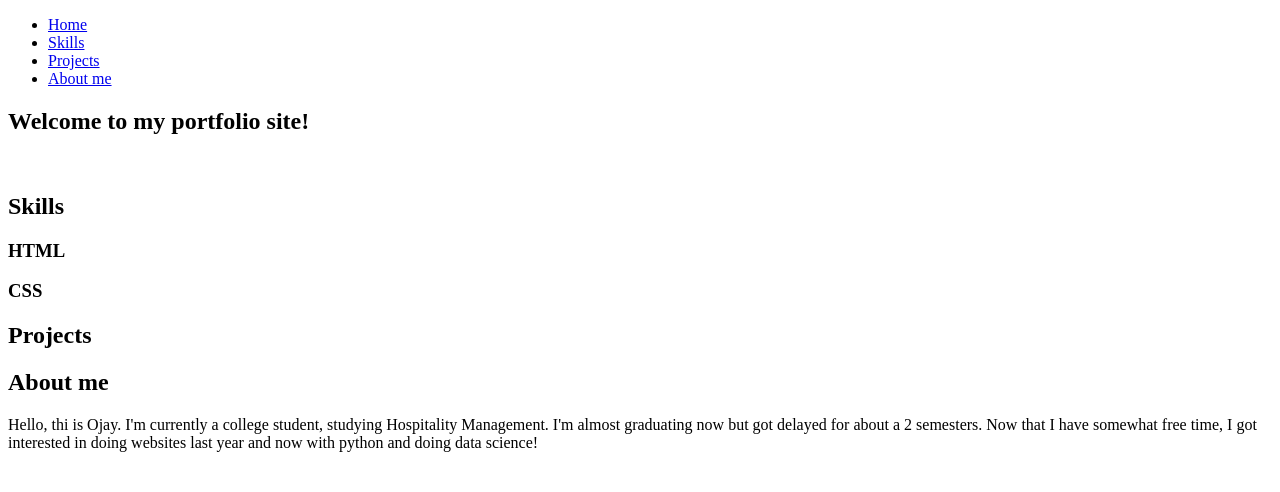
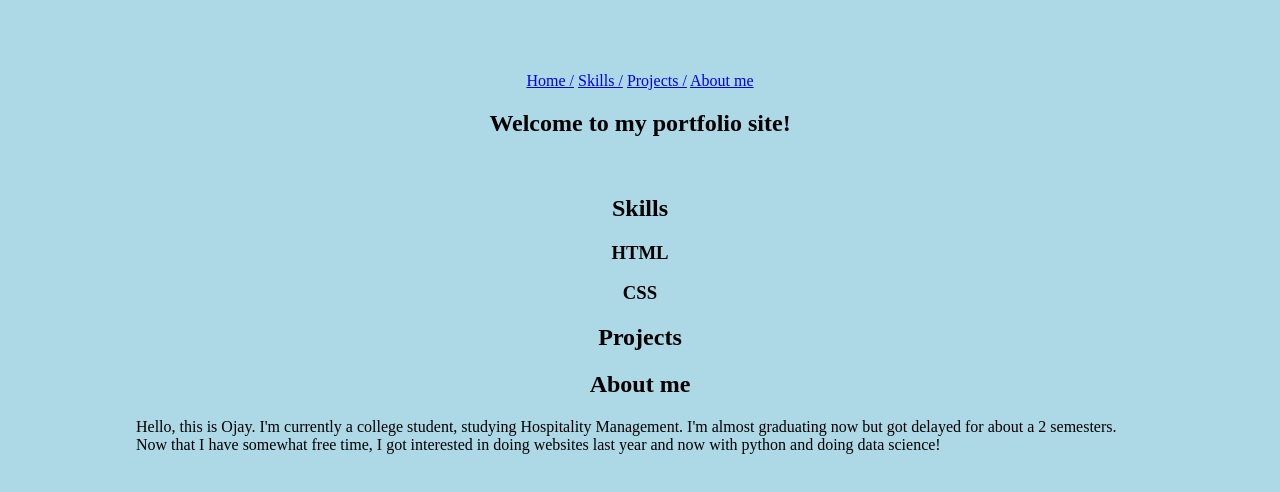
Before and after one commit to Jaeyy166/Portfolio-jaey, a plain HTML site: page index.html in a window 1280 px wide. Drawn offline with Linux system fonts and the light colour scheme.

Commit message:
intial design and layout

```diff
--- a/index.html
+++ b/index.html
@@ -11,12 +11,10 @@
 		<!-- main header, titles -->
 		<!-- somewhat modern nav bar -->
 		<nav>
-			<ul>
-				<li><a href="index.html#home">Home</a></li>
-				<li><a href="index.html#skills">Skills</a></li>
-				<li><a href="index.html#projects">Projects</a></li>
-				<li><a href="index.html#about-me">About me</a></li>
-			</ul>
+				<a href="index.html#home">Home /</a>
+				<a href="index.html#skills">Skills /</a>
+				<a href="index.html#projects">Projects /</a>
+				<a href="index.html#about-me">About me</a>
 		</nav>
 	</header>
 	<main>
@@ -39,11 +37,11 @@
 	  </article>
 	  <article id="about-me">
 		  <h2>About me</h2>
-		    <p>Hello, thi is Ojay. I'm currently a college student, studying Hospitality Management. I'm almost graduating now but got delayed for about a 2 semesters. Now that I have somewhat free time, I got interested in doing websites last year and now with python and doing data science!</p>
+		    <p>Hello, this is Ojay. I'm currently a college student, studying Hospitality Management. I'm almost graduating now but got delayed for about a 2 semesters. Now that I have somewhat free time, I got interested in doing websites last year and now with python and doing data science!</p>
 		  </article>
 	</main>
+		<!-- footer is mainly for contacts -->
 	<footer>
-		<!-- footer is mainly for contacts -->
 
 	</footer>
 	</body>
--- a/src/index.css
+++ b/src/index.css
@@ -1,3 +1,15 @@
 html {
 	color: black;
+	background-color: lightblue;
+	margin: 8em;
+	margin-top: 4em;
+	text-align: center;
 }
+
+nav {
+
+}
+
+p {
+  text-align: left;
+}
```
